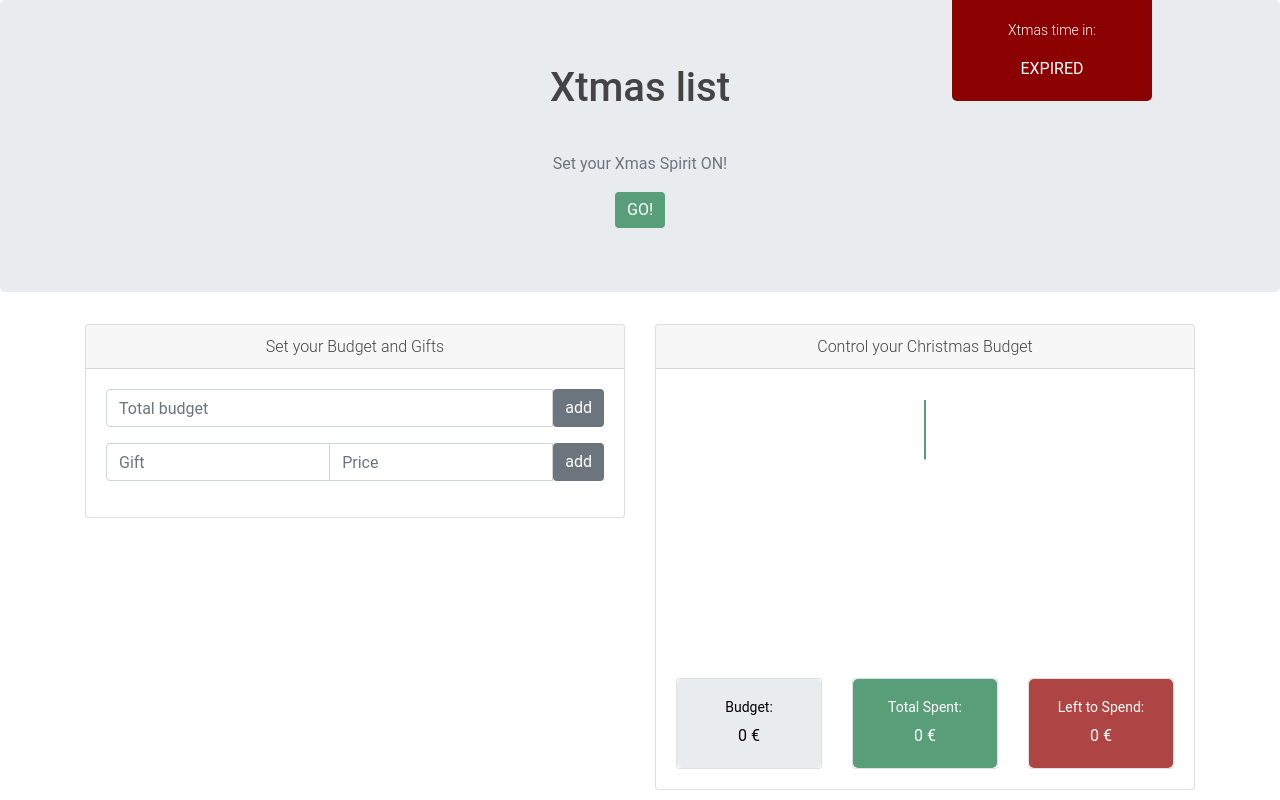
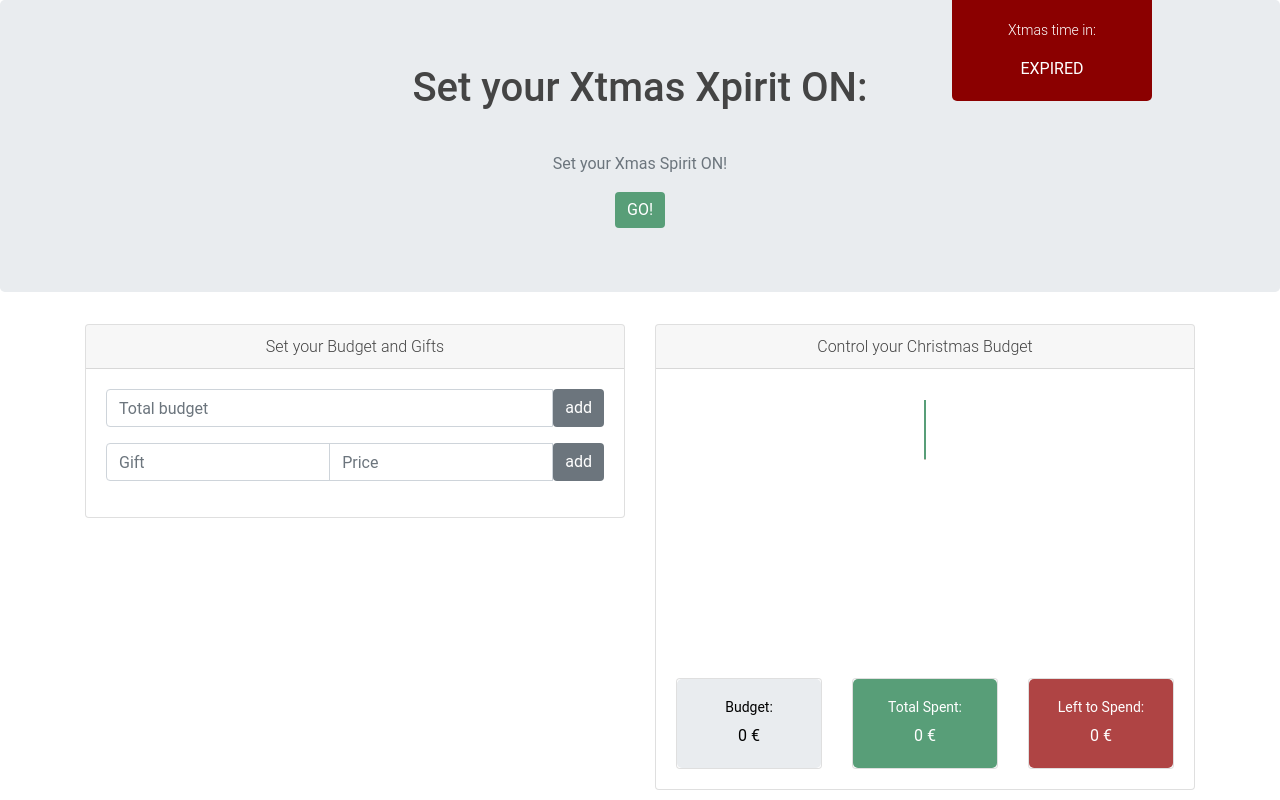
Before and after one commit to matildearagao/todo-list, a plain HTML site: page index.html in a window 1280 px wide. Drawn offline with nearby package versions, Linux system fonts and the light colour scheme.

Commit message:
text change

```diff
--- a/index.html
+++ b/index.html
@@ -17,7 +17,7 @@
 
 <body>
     <div class="jumbotron text-center">
-        <h1>Xtmas list</h1>
+        <h1>Set your Xtmas Xpirit ON:</h1>
 
         <div class="col-11 mx-auto quote-container ">
             <p class="text-muted"><span id="quote">Set your Xmas Spirit ON! </span></p>
```
